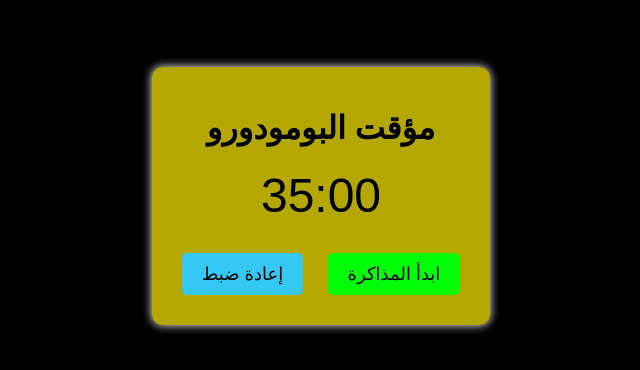
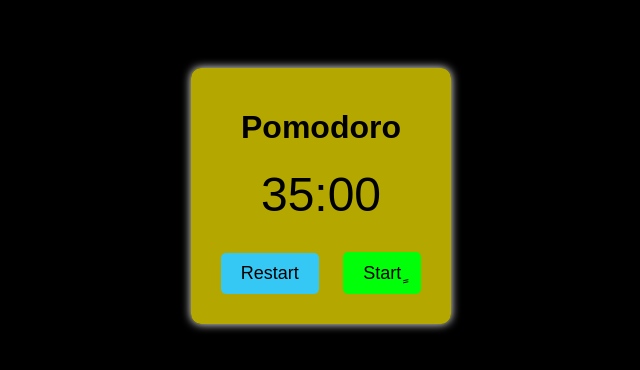
Before and after one commit to omarhaythm/Index, a plain HTML site: page index.html in a window 1280 px wide. Shown: the part 204-574 px from the top of the page, without its empty margins (319-959 px from the left). Drawn offline with Linux system fonts and the light colour scheme.

Commit message:
Add files via upload

```diff
--- a/index.html
+++ b/index.html
@@ -3,16 +3,16 @@
 <head>
     <meta charset="UTF-8">
     <meta name="viewport" content="width=device-width, initial-scale=1.0">
-    <title>بومودورو محفز</title>
+    <title>Pomodoro</title>
     <link rel="stylesheet" href="style.css">
 </head>
 <body>
     <div class="pomodoro-container">
-        <h1>مؤقت البومودورو</h1>
+        <h1>Pomodoro</h1>
         <div id="timer">35:00</div>
-        <button id="startStudyBtn">ابدأ المذاكرة</button>
-        <button id="startBreakBtn" style="display: none;">ابدأ الاستراحة</button>
-        <button id="resetBtn">إعادة ضبط</button>
+        <button id="startStudyBtn">ٍStart</button>
+        <button id="startBreakBtn" style="display: none;">Break</button>
+        <button id="resetBtn">Restart</button>
     </div>
 
     <script src="jquery.min.js"></script>
```
